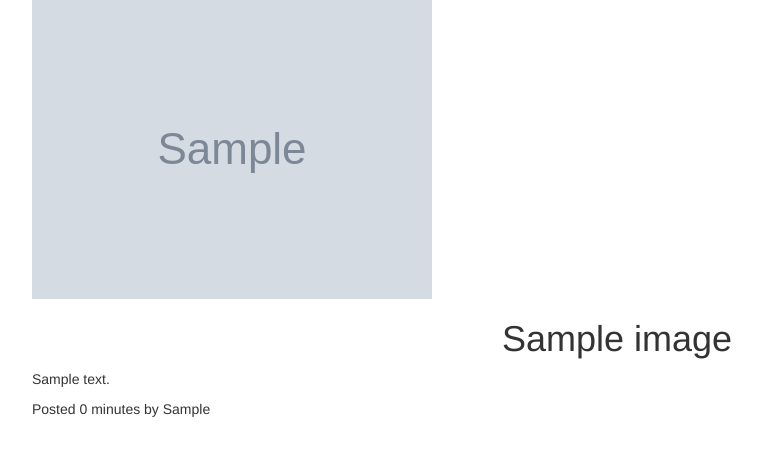
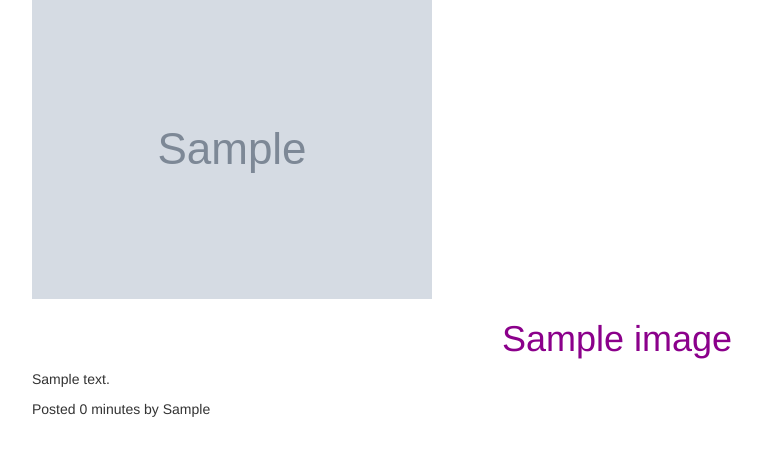
Before and after one commit to kazugufaith/My-Gallery, a Django app: page /image/1 in a window 1280 px wide. Shown: the part 73-529 px from the top of the page, without its empty margins (23-785 px from the left). Run offline with Django 3.2, Linux system fonts and the light colour scheme; tables that the repository leaves empty hold one stand-in row (values such as "Sample post"); grey boxes marked "Sample" are stand-in pictures; some libraries are stand-ins or nearby versions.

Commit message:
added styling to my css file

```diff
--- a/static/css/gallery.css
+++ b/static/css/gallery.css
@@ -1,4 +1,4 @@
-/* h1 {
+h1 {
     color: #8B008B;
 }
 
@@ -48,4 +48,4 @@
     -moz-transition: all 0.3s ease-out;
     -o-transition: all 0.3s ease-out;
     transition: all 0.3s ease-out;
-} */
+}
```
